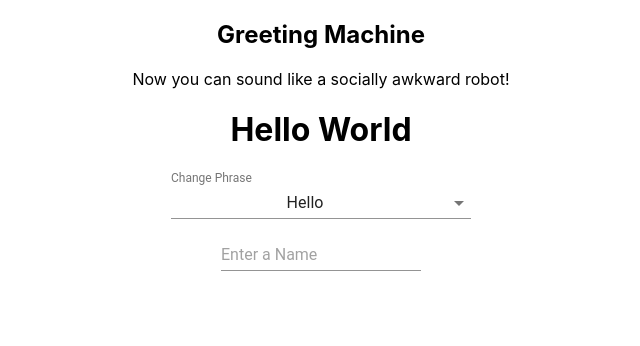
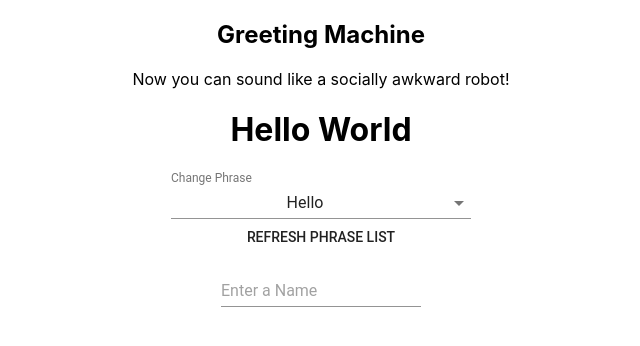
Before and after one commit to jennego/greet-machine, a React (Create React App) app: page / in a window 1280 px wide. Shown: the top 346 px of the page, without its empty margins (319-959 px from the left). Built offline with nearby package versions, Linux system fonts and the light colour scheme.

Commit message:
Refresh random phrases now works with forceUpdate

```diff
--- a/src/conponents/phraseSelect.js
+++ b/src/conponents/phraseSelect.js
@@ -9,7 +9,7 @@ import PhraseGenerate from './PhraseGenerate/PhraseGenerate'
 import Button from '@material-ui/core/Button'
 
 let allPhrases = []
-let timeOfDay = ['Morning', 'Night', 'Evening']
+let timeOfDay = ['Morning,', 'Night,', 'Evening,']
 let hellos = ['Hi', 'Hello']
 let niceWord = ['Good', 'Lovely', 'Amazing']
 let greetings = ['Greetings,', 'Salutations,']
@@ -28,7 +28,9 @@ export class PhraseSelect extends Component {
         this.state = {
             phrases: []
         }
+        this.buttonClick = this.buttonClick.bind(this)
     }
+
 
     generate = () => {
         console.log('phrases generated')
@@ -61,6 +63,12 @@ export class PhraseSelect extends Component {
         this.props.onChange(phrase)
     }
 
+    buttonClick = (event) =>  {
+        this.state.phrases = []
+        this.generate()
+        this.forceUpdate()
+    }
+
     render() {
         return (
             <form className='phrase-dropdown' autoComplete="off">
@@ -82,6 +90,7 @@ export class PhraseSelect extends Component {
 
 
                     </Select>
+                    <Button onClick={this.buttonClick}> Refresh Phrase List </Button>
                 </FormControl>
                 </form>
         );
```
